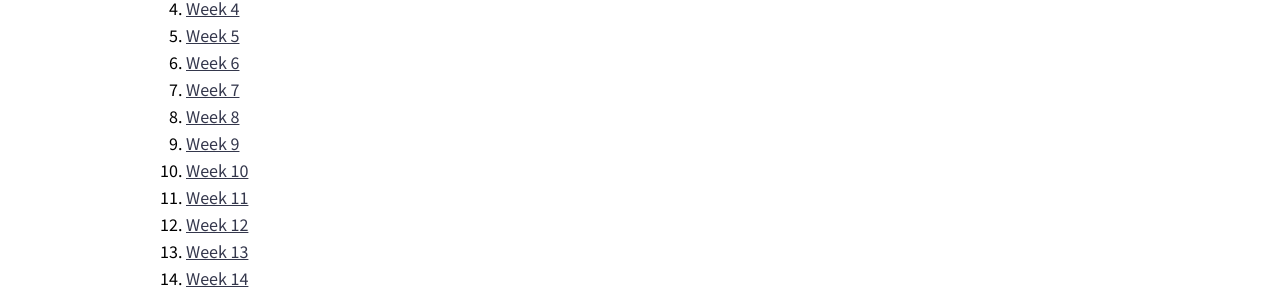
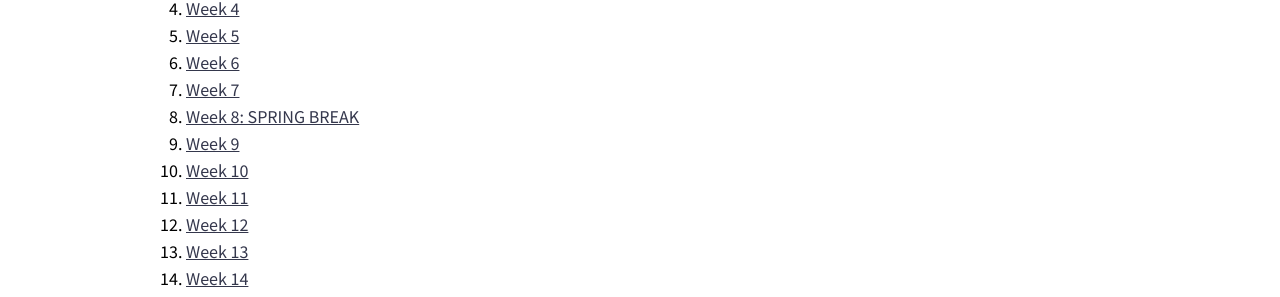
Before and after one commit to chadblack/463S2022, a Jekyll site: the page built from calendar.md, in a window 1280 px wide and 1400 px high. Shown: the part 309-606 px from the top of the window. Built offline with Jekyll 4.4.1, drawn with Linux system fonts in a browser that asks for light colours; nearby versions of some CDN libraries; some of the changed text lies outside the part shown.

Commit message:
spring break dates

```diff
--- a/calendar.md
+++ b/calendar.md
@@ -42,7 +42,7 @@ March 3 (Thursday)
 March 8 (Tuesday)
 March 10 (Thursday)
 
-## Week 8
+## Week 8: SPRING BREAK
 
 March 15 (Tuesday)
 March 17 (Thursday)
```
Also changed, not shown: other parts of calendar.md (+1 -1 lines).
